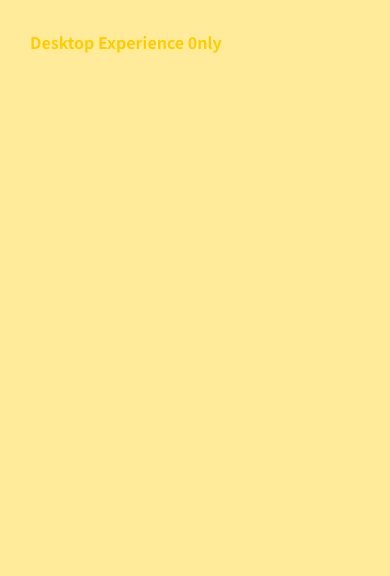
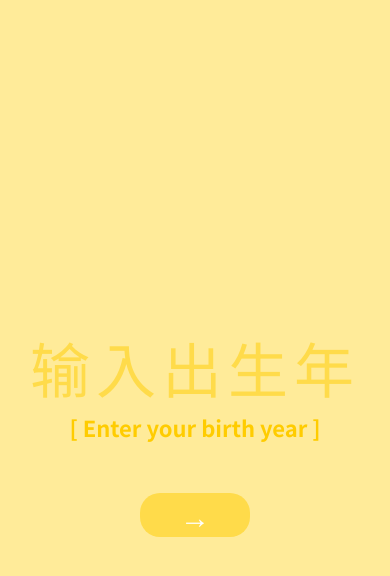
Before and after one commit to skinsshark/cny2020, a React (Create React App) app: page / in a window 390 px wide. Shown: the top 576 px of the page. Built offline with nearby package versions, Linux system fonts and the light colour scheme.

Commit message:
mobile friendlier

```diff
--- a/src/App.css
+++ b/src/App.css
@@ -6,6 +6,20 @@ h2, h3, h4, input{
 h2, input {
   font-size: calc(2*88px);
   letter-spacing: 18px;
+}
+
+@media only screen and (max-width: 1092px) {
+  h2, input {
+    font-size: 88px;
+    letter-spacing: 8px;
+  }
+}
+
+@media only screen and (max-width: 787px) {
+  h2, input {
+    font-size: 60px;
+    letter-spacing: 6px;
+  }
 }
 
 h3 {
@@ -25,6 +39,22 @@ h4 {
   font-size: 28px;
   letter-spacing: 100px;
   margin-right: -90px;
+}
+
+@media only screen and (max-width: 1092px) {
+  h4 {
+    font-size: 20px;
+    letter-spacing: 40px;
+    margin-right: -30px;
+  }
+}
+
+@media only screen and (max-width: 787px) {
+  h4 {
+    font-size: 18px;
+    letter-spacing: 20px;
+    margin-right: -10px;
+  }
 }
 
 main button {
--- a/src/index.css
+++ b/src/index.css
@@ -16,15 +16,17 @@ body {
   text-align: center;
 }
 
-@media only screen and (max-width: 787px) {
+@media only screen and (max-width: 100px) {
   html {
     padding: 30px;
     text-align: left;
   }
+
   html::before {
     color: #ffcc00;
-    content: 'Desktop Experience 0nly';
+    content: 'Super Desktop Experience 0nly';
   }
+
   body {
     display: none;
   }
--- a/src/inputs/DayInput.js
+++ b/src/inputs/DayInput.js
@@ -16,7 +16,7 @@ function chineseNumbers(digits) {
   const arr = Array.from(digits);
   const numbersStr = arr.map(number => NUMBERS[number])
 
-  return <h4>{numbersStr.join('')}</h4>
+  return <header><h4>{numbersStr.join('')}</h4></header>
 }
 
 function DayInput(props) {
--- a/src/inputs/Input.css
+++ b/src/inputs/Input.css
@@ -42,6 +42,12 @@ input[type=number] {
     -moz-appearance:textfield; /* Firefox */
 }
 
+header {
+  display: flex;
+  justify-content: center;
+  align-items: center;
+}
+
 .month-day {
   display: flex;
 }
--- a/src/inputs/MonthInput.js
+++ b/src/inputs/MonthInput.js
@@ -16,7 +16,7 @@ function chineseNumbers(digits) {
   const arr = Array.from(digits);
   const numbersStr = arr.map(number => NUMBERS[number])
 
-  return <h4>{numbersStr.join('')}</h4>
+  return <header><h4>{numbersStr.join('')}</h4></header>
 }
 
 function MonthInput(props) {
--- a/src/inputs/YearInput.js
+++ b/src/inputs/YearInput.js
@@ -16,7 +16,7 @@ function chineseNumbers(digits) {
   const arr = Array.from(digits);
   const numbersStr = arr.map(number => NUMBERS[number])
 
-  return <h4>{numbersStr.join('')}</h4>
+  return <header><h4>{numbersStr.join('')}</h4></header>
 }
 
 function YearInput(props) {
```
